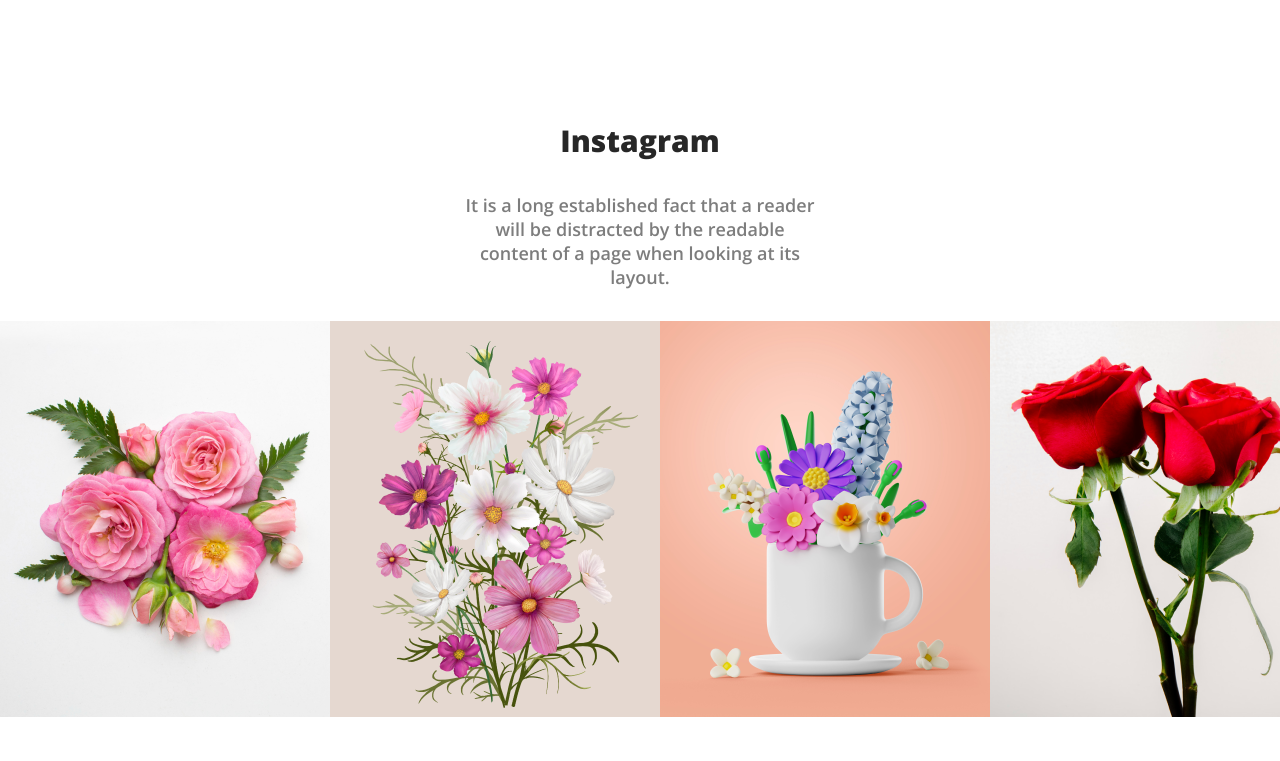
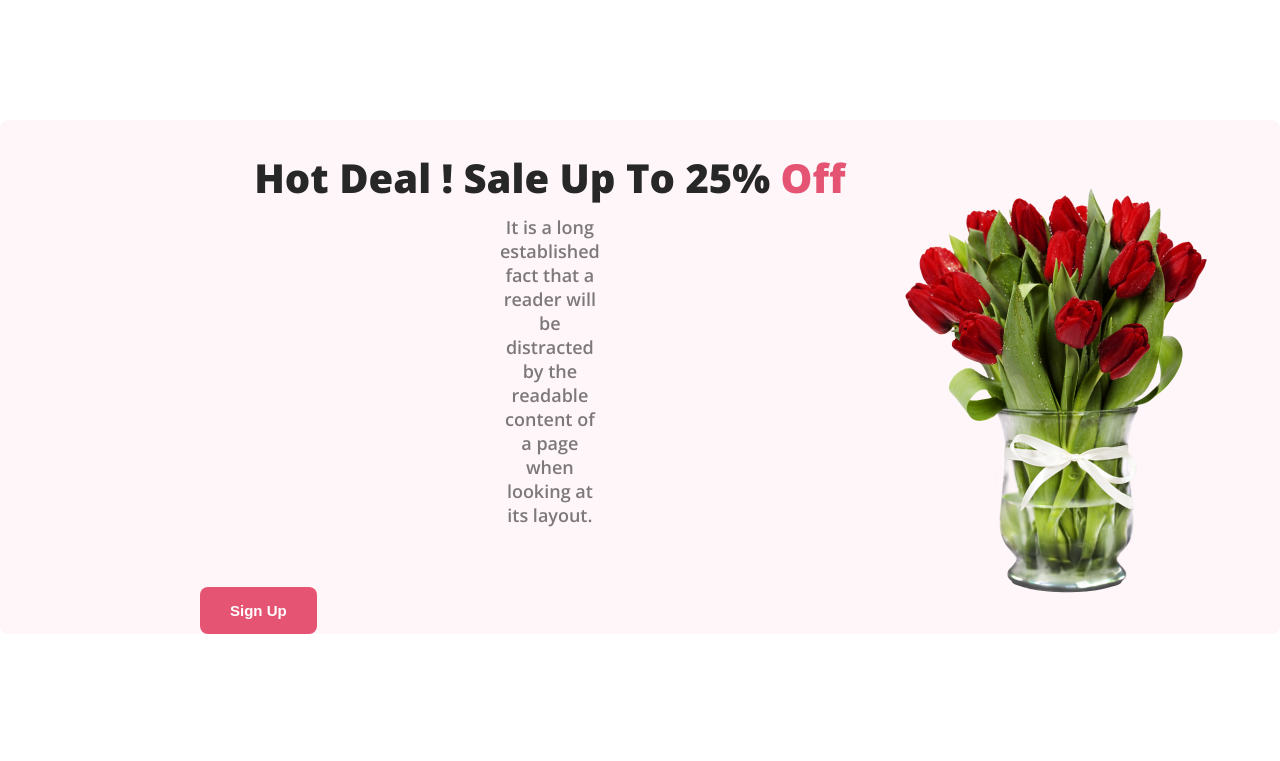
Before and after one commit to HimadriPaul24/assignment-1, a plain HTML site: page index.html in a window 1280 px wide. Shown: the part 640-1401 px from the top of the page. Drawn offline with nearby package versions, Linux system fonts and the light colour scheme.

Commit message:
hot deal section added

```diff
--- a/index.html
+++ b/index.html
@@ -33,6 +33,25 @@
     </header>
     <!-- header end -->
     <main>
+
+        <!-- hot deal seaction start  -->
+        <section class="hot-deal-section">
+            <div class="hot-deal-banner">
+                <div class="hot-deal-content">
+                    <h2 class="hot-deal-header">Hot Deal ! Sale Up To 25% <span class="footer-flower">Off</span></h2>
+                    <p class="hot-deal-description">It is a long established fact that a reader will be distracted by the readable content of a page when looking at its layout.</p>
+                    <div class="btn-sign-up">
+                        <button class="btn-secondary">Sign Up</button>
+                    </div>
+                </div>
+                <img class="hot-deal-img" src="images/flower-8.png" alt="flower">
+
+
+            </div>
+
+
+        </section>
+        <!-- hot deal seaction end  -->
 
       <!-- insatgram start  -->
       <section>
--- a/styles/style.css
+++ b/styles/style.css
@@ -58,6 +58,54 @@
 }
 
 /* shared style  */
+
+/* featured styles */
+
+/* hot deal styles */
+.hot-deal-section {
+    border-radius: 8px;
+    background: rgba(229, 84, 115, 0.05);
+}
+
+.hot-deal-header {
+    color: #272727;
+    text-align: center;
+    font-size: 40px;
+    font-weight: 800;
+}
+
+
+.hot-deal-description {
+    color: rgba(39, 39, 39, 0.60);
+    text-align: center;
+    font-size: 18px;
+    font-weight: 400;
+    padding: 10px 300px;
+
+}
+
+.hot-deal-banner {
+    padding: 30px 200px 0px 200px;
+    display: flex;
+    align-items: center;
+}
+
+.btn-secondary{
+    border-radius: 8px;
+    background: #E55473;
+    border: 0;
+    color: white;
+    font-size: 15px;
+    font-weight: 700;
+    /* margin: 50px; */
+    padding: 15px 30px;
+    text-align: center;
+    margin-top: 50px;
+
+
+}
+
+
 /* instagram styles */
 
 .section-heading {
@@ -67,6 +115,10 @@
     font-weight: 800;
     margin-top: 130px;
 
+}
+
+.deal-banner {
+    display: flex;
 }
 
 /* top e shared styles */
@@ -97,6 +149,21 @@
 }
 
 /* deal section styles  */
+.deal-header {
+    color: #272727;
+    font-size: 40px;
+    font-style: normal;
+    font-weight: 800;
+}
+
+.deal-description {
+    color: rgba(39, 39, 39, 0.60);
+    text-align: center;
+    font-size: 18px;
+    font-weight: 400;
+
+}
+
 .deal-container {
     background-image: url("../images/flower-6.png");
     background-repeat: no-repeat;
@@ -114,6 +181,8 @@
     padding-top: 120px;
 
 }
+
+/* instagram section styles */
 
 #email {
     height: 45px;
@@ -149,16 +218,23 @@
 }
 
 .footer-description {
-    color: white;
     margin-left: 100px;
     padding: 30px 650px;
+    font-size: 18px;
+    color: rgba(255, 255, 255, 0.90);
+    text-align: center;
+    font-style: normal;
+    font-weight: 400;
 }
 
 .copyright {
-    color: #ffffffb5;
     padding: 30px 650px;
     padding-bottom: 128px;
     margin-left: 100px;
+    color: rgba(255, 255, 255, 0.40);
+    text-align: center;
+    font-size: 16px;
+    font-weight: 400;
 }
 
 /* footer end  */
```
Also changed, not shown: images/flower-8.png (renamed from images/pngwing 8.png).
